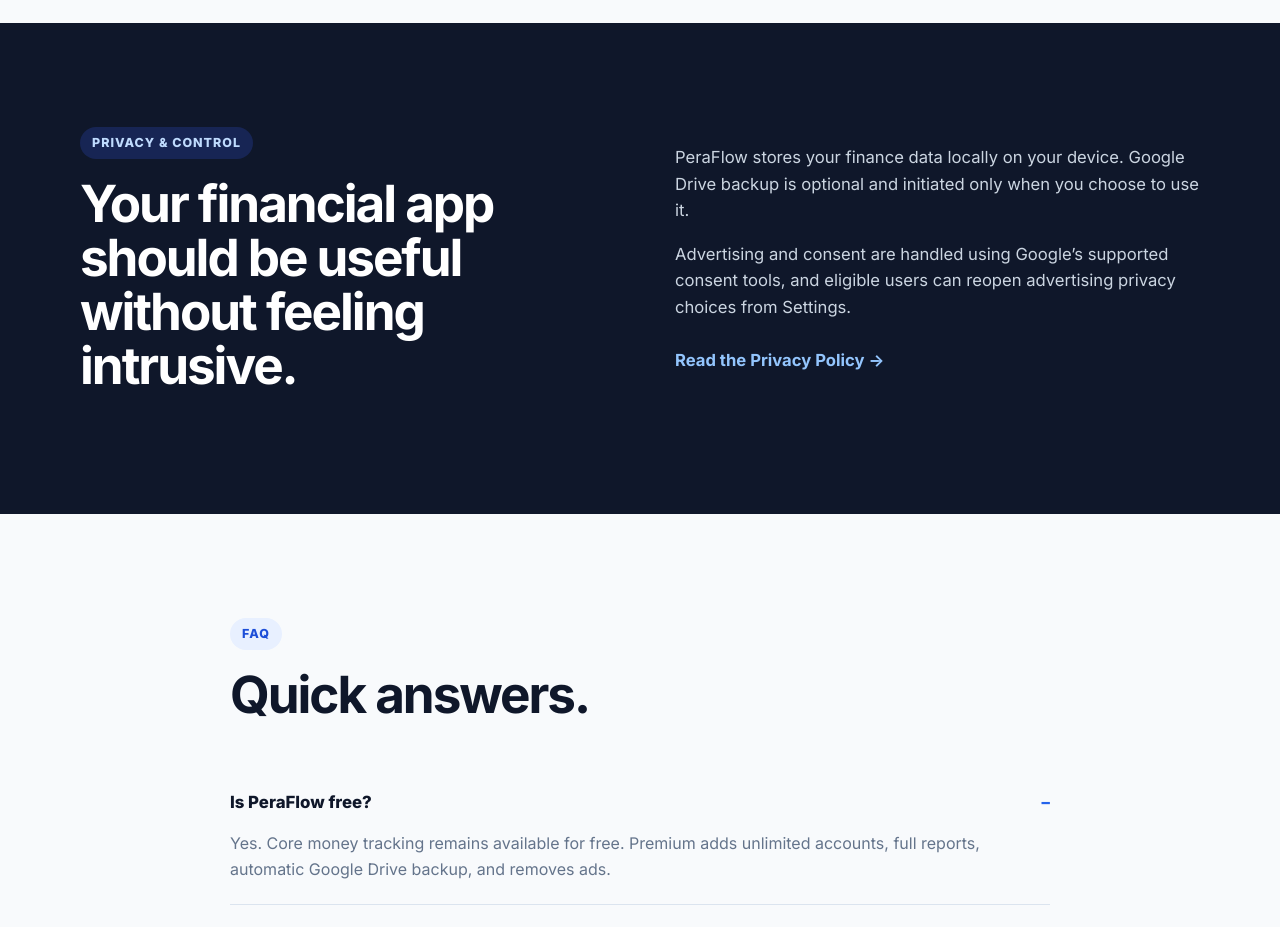
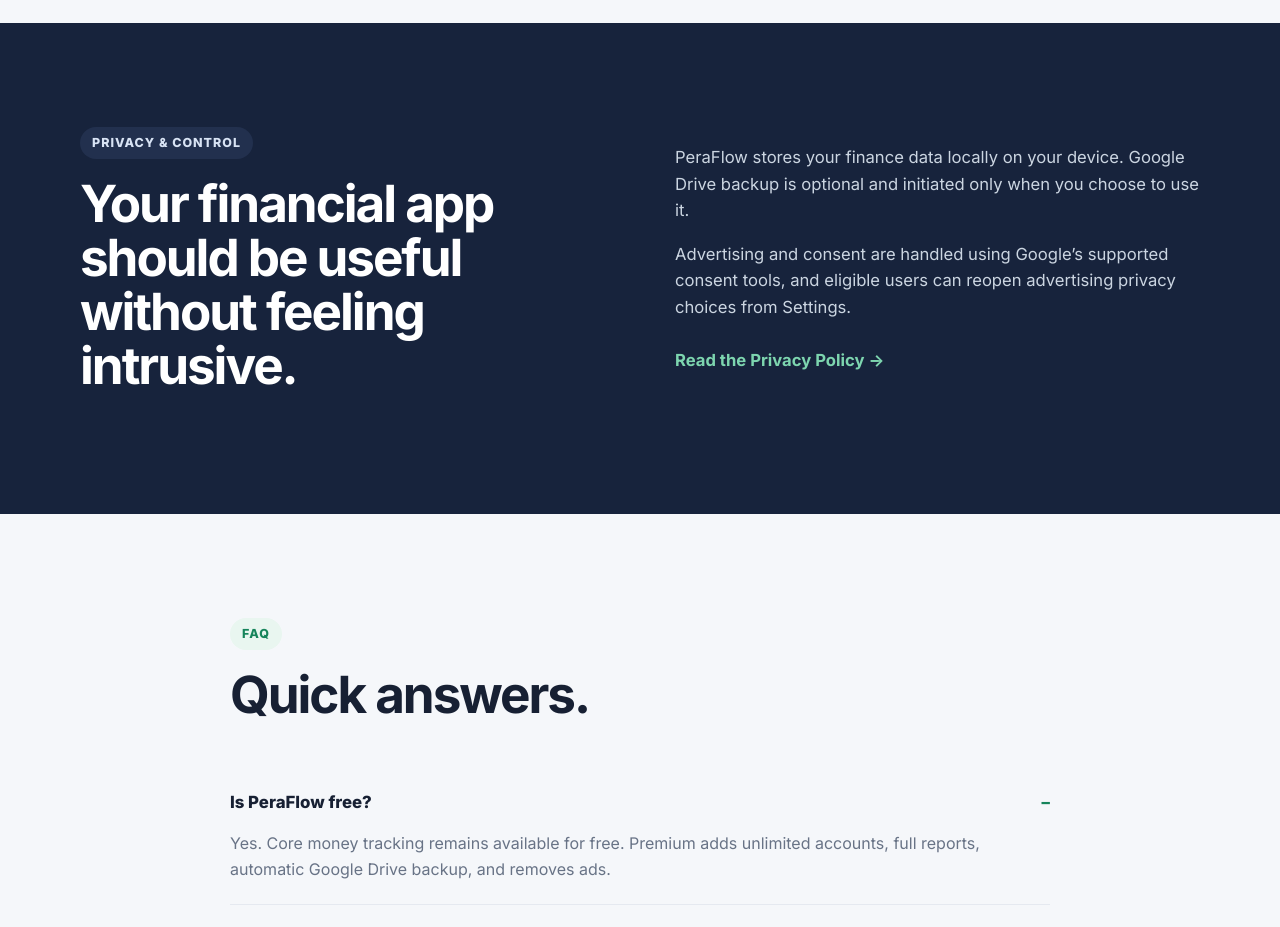
Before and after one commit to adrian1612/peraflow-website, a plain HTML site: page index.html in a window 1280 px wide. Shown: the part 2580-3507 px from the top of the page. Drawn offline with Linux system fonts and the light colour scheme.

Commit message:
Apply official PeraFlow brand palette

```diff
--- a/index.html
+++ b/index.html
@@ -3,7 +3,7 @@
 <head>
   <meta charset="utf-8" />
   <meta name="viewport" content="width=device-width, initial-scale=1" />
-  <meta name="theme-color" content="#0f172a" />
+  <meta name="theme-color" content="#17233C" />
   <meta name="description" content="PeraFlow is a simple personal finance app for tracking income, expenses, accounts, transfers, reports, and secure backups." />
   <meta property="og:title" content="PeraFlow — Personal finance that stays understandable" />
   <meta property="og:description" content="Track your money clearly with accounts, transfers, reports, local-first storage, and optional Google Drive backup." />
@@ -15,6 +15,7 @@
   <link rel="preconnect" href="https://fonts.gstatic.com" crossorigin />
   <link href="https://fonts.googleapis.com/css2?family=Inter:wght@400;500;600;700;800&display=swap" rel="stylesheet" />
   <link rel="stylesheet" href="styles.css" />
+  <link rel="stylesheet" href="brand.css" />
 </head>
 <body>
   <header class="site-header"><div class="container nav-wrap"><a class="brand" href="#top" aria-label="PeraFlow home"><span class="brand-mark">P</span><span>PeraFlow</span></a><nav class="nav-links" aria-label="Primary navigation"><a href="#features">Features</a><a href="#premium">Premium</a><a href="#privacy">Privacy</a><a href="#faq">FAQ</a></nav><a class="button button-small" href="#download">Get PeraFlow</a></div></header>
```
